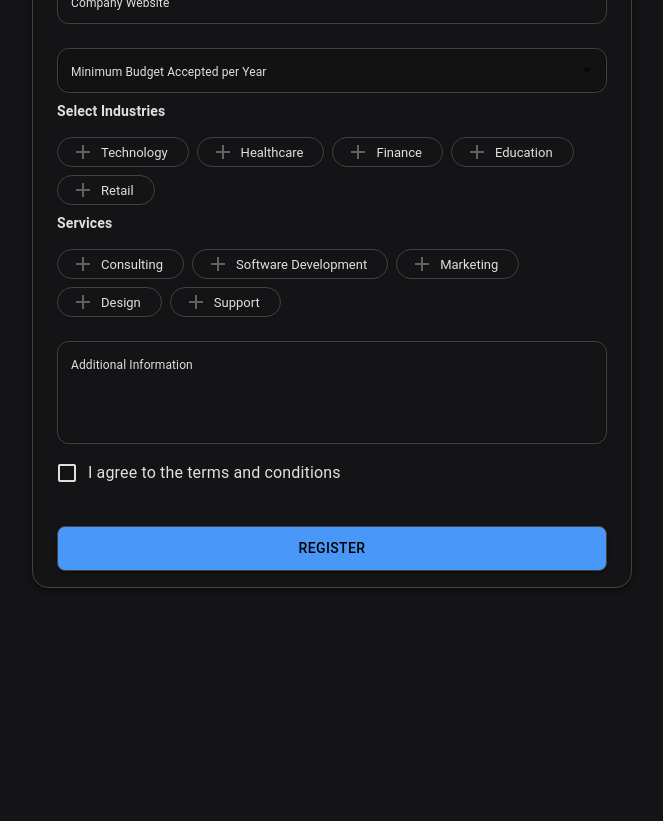
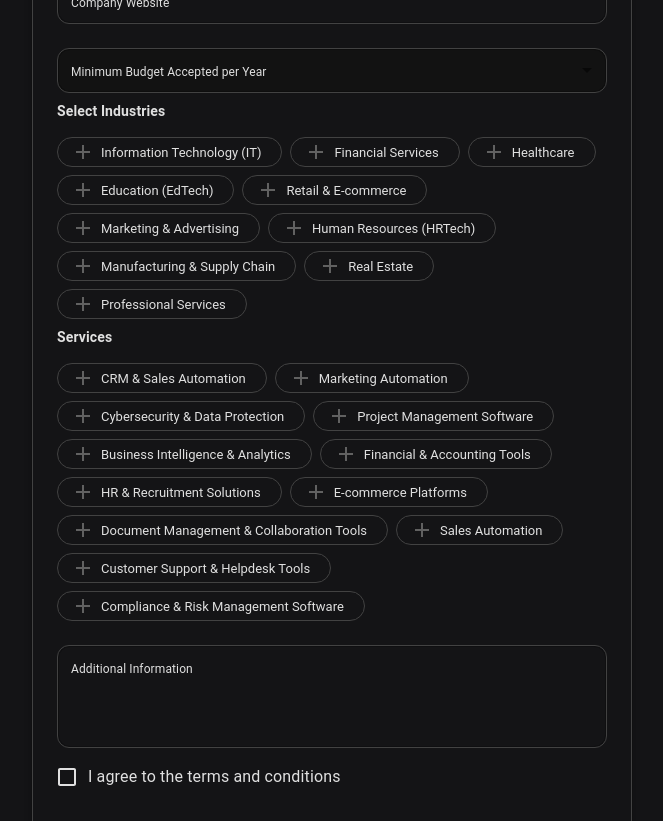
Before and after one commit to web-source-dev/leads, a React (Create React App) app: page /vendor in a window 1280 px wide. Shown: the part 440-1261 px from the top of the page, without its empty margins (308-971 px from the left). Before the commit the page ends 1044 px from the top, so only its background shows below. Built offline with nearby package versions, Linux system fonts and the light colour scheme; the HTML template or start-up script is replaced by a standard one.

Commit message:
Update VendorForm.jsx

```diff
--- a/src/components/VendorForm.jsx
+++ b/src/components/VendorForm.jsx
@@ -20,13 +20,20 @@ import 'react-toastify/dist/ReactToastify.css';
 import AddIcon from '@mui/icons-material/Add';
 import CloseIcon from '@mui/icons-material/Close';
 
-const industries = ["Technology", "Healthcare", "Finance", "Education", "Retail"];
+const industries = ["Information Technology (IT)", "Financial Services", "Healthcare", "Education (EdTech)", "Retail & E-commerce","Marketing & Advertising","Human Resources (HRTech)","Manufacturing & Supply Chain","Real Estate","Professional Services"];
 const services = [
-  "Consulting",
-  "Software Development",
-  "Marketing",
-  "Design",
-  "Support",
+  "CRM & Sales Automation",
+  "Marketing Automation",
+  "Cybersecurity & Data Protection",
+  "Project Management Software",
+  "Business Intelligence & Analytics",
+  "Financial & Accounting Tools",
+  "HR & Recruitment Solutions",
+  "E-commerce Platforms",
+  "Document Management & Collaboration Tools",
+  "Sales Automation",
+  "Customer Support & Helpdesk Tools",
+  "Compliance & Risk Management Software"
 ];
 
 export default function VendorRegistration() {
@@ -54,8 +61,8 @@ export default function VendorRegistration() {
     setFormData({ ...formData, selectedServices: event.target.value });
   };
 
-  const [error,setError] = useState('')
-  const [success,setSuccess] = useState('')
+  const [error, setError] = useState('')
+  const [success, setSuccess] = useState('')
   const handleChange = (event) => {
     const { name, value } = event.target;
     setFormData({ ...formData, [name]: value });
@@ -127,7 +134,6 @@ export default function VendorRegistration() {
         setSuccess("Request submitted successfully!");
         setTimeout(() => {
           setSuccess("")
-          window.top.location.href = "https://www.reachly.ca/";
         }, 3000);
         console.log("Form submitted successfully:", response.data);
         setFormData({
@@ -341,7 +347,7 @@ export default function VendorRegistration() {
             },
           }}
         />
-                <FormControl fullWidth margin="normal" variant="outlined" error={!!errors.minimumBudget}>
+        <FormControl fullWidth margin="normal" variant="outlined" error={!!errors.minimumBudget}>
           <InputLabel style={{ color: "var(--text-color)", fontSize: '12px' }}>
             Minimum Budget Accepted per Year
           </InputLabel>
@@ -368,12 +374,14 @@ export default function VendorRegistration() {
             }}
           >
             <MenuItem style={{ backgroundColor: "#121212", color: "white" }} value="" disabled></MenuItem>
-            <MenuItem style={{ backgroundColor: "#121212", color: "white" }} value="10000">$10,000</MenuItem>
-            <MenuItem style={{ backgroundColor: "#121212", color: "white" }} value="25000">$25,000</MenuItem>
-            <MenuItem style={{ backgroundColor: "#121212", color: "white" }} value="50000">$50,000</MenuItem>
+            <MenuItem style={{ backgroundColor: "#121212", color: "white" }} value="10000">$5,000+</MenuItem>
+            <MenuItem style={{ backgroundColor: "#121212", color: "white" }} value="10000">$10,000+</MenuItem>
+            <MenuItem style={{ backgroundColor: "#121212", color: "white" }} value="25000">$25,000+</MenuItem>
+            <MenuItem style={{ backgroundColor: "#121212", color: "white" }} value="50000">$50,000+</MenuItem>
             <MenuItem style={{ backgroundColor: "#121212", color: "white" }} value="100000">$100,000+</MenuItem>
           </Select>
         </FormControl>
+
         {/* Industries Multi-Select */}
         <InputLabel style={{ color: "var(--text-color)", fontSize: '14px', fontWeight: 'bold', mt: 2 }}>Select Industries</InputLabel>
         <FormControl fullWidth margin="normal">
@@ -473,7 +481,7 @@ export default function VendorRegistration() {
           sx={{
             mt: 4,
             backgroundColor: loading ? "gray" : "var(--button-background-color)",
-            color:   loading ? "white" : "var(--button-text-color)",
+            color: loading ? "white" : "var(--button-text-color)",
             height: 45,
             borderRadius: 2,
             border: "1px solid var(--border-color)",
@@ -482,9 +490,9 @@ export default function VendorRegistration() {
           {loading ? "Submitting..." : "Register"}
         </Button>
         {/* error color red */}
-        {error && <Box sx={{ mt: 2, color:'red' }}>{error}</Box>}
+        {error && <Box sx={{ mt: 2, color: 'red' }}>{error}</Box>}
         {/* success color green */}
-        {success && <Box sx={{ mt: 2, color:'green' }}>{success}</Box>}
+        {success && <Box sx={{ mt: 2, color: 'green' }}>{success}</Box>}
       </Box>
     </Container>
   );
```
